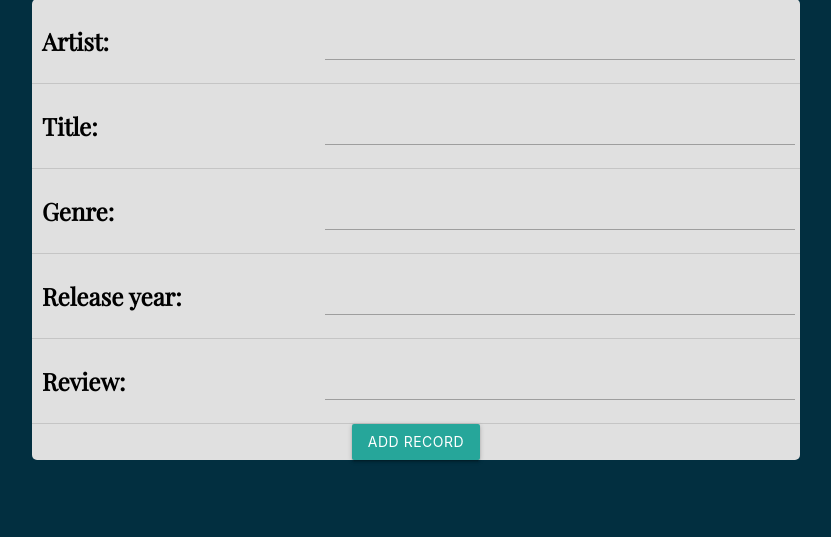
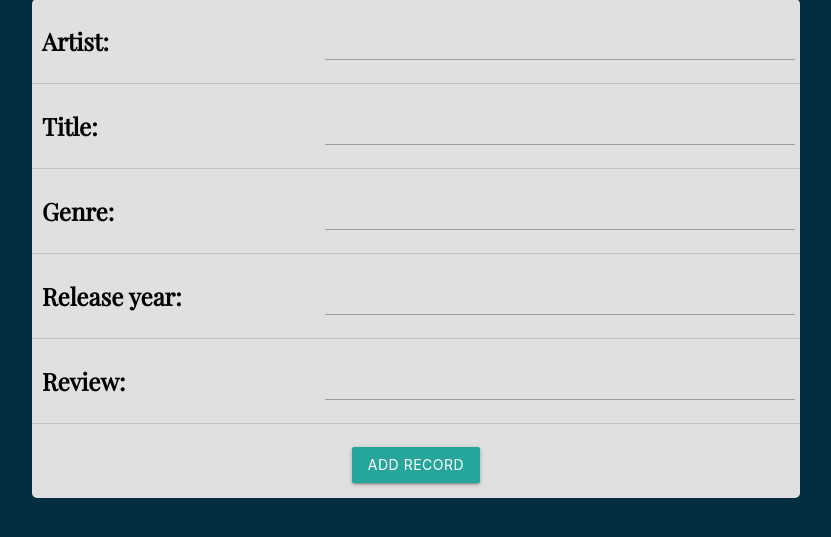
Before and after one commit to TylerReidd/Recorder, a Django app: page /records/create/ in a window 1280 px wide. Shown: the part 201-738 px from the top of the page, without its empty margins (224-1055 px from the left). Run offline with Django 3.2, Linux system fonts and the light colour scheme.

Commit message:
add margins

```diff
--- a/main_app/templates/main_app/record_form.html
+++ b/main_app/templates/main_app/record_form.html
@@ -12,6 +12,8 @@
     <table>
         {{ form.as_table }}
     </table>
-    <input type="submit" value="Add Record" class="btn">
+    <br>
+    <input style="margin-bottom: 15px;"type="submit" value="Add Record" class="btn">
+    <br>
 </form>
 {% endblock %}
```
